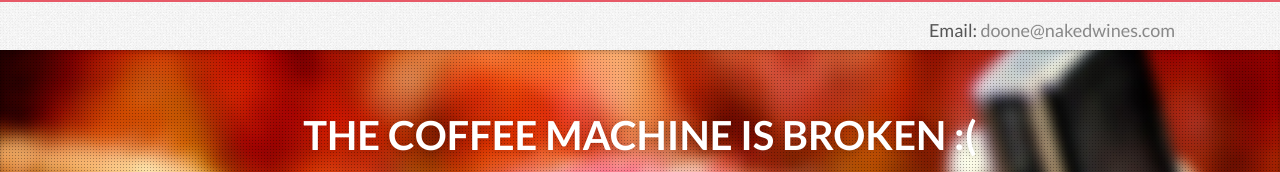
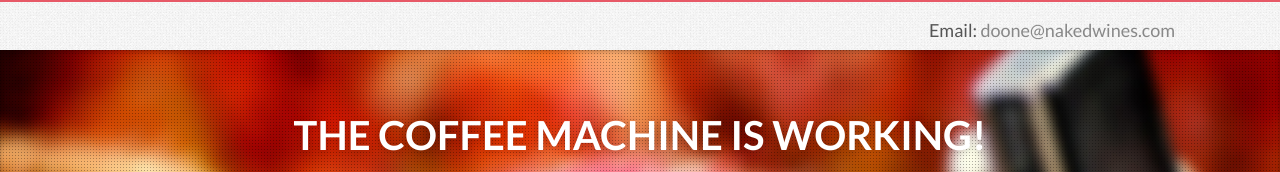
Before and after one commit to drei01/isthenakedcoffeemachineworking, a plain HTML site: page index.html in a window 1280 px wide. Shown: the top 172 px of the page. Drawn offline with Linux system fonts and the light colour scheme.

Commit message:
the coffee machine is working again

```diff
--- a/index.html
+++ b/index.html
@@ -50,8 +50,6 @@
                 <div class="container">
                     <div class="row">
                         <div class="span12">
-							<h2>The Coffee Machine is broken :(</h2>
-							<!--
                             <h2>The Coffee Machine is working!</h2>
                             <p>The Naked coffee machine has been working for:</p>
                             <div class="timer">
@@ -68,7 +66,6 @@
                                     <span class="seconds"></span> <br>seconds
                                 </div>
                             </div>
--->
                         </div>
                     </div>
                 </div>
```
